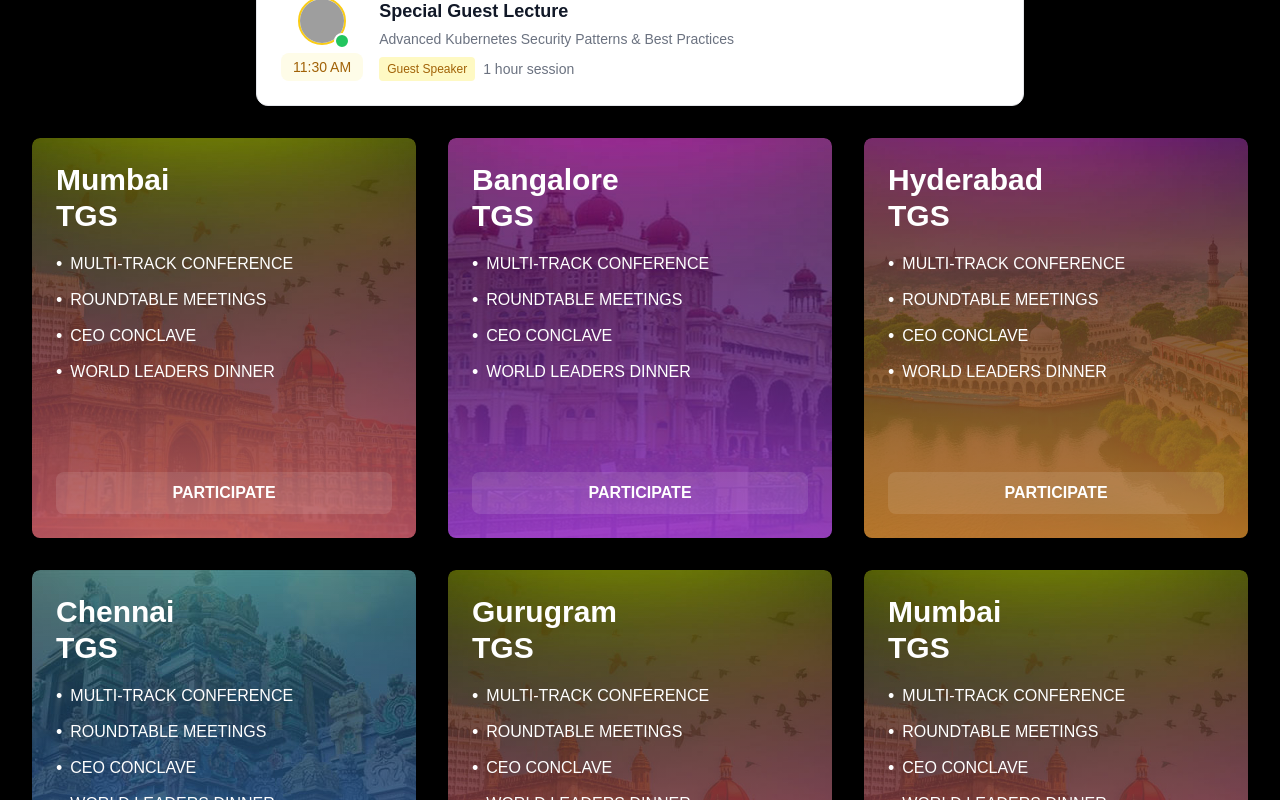
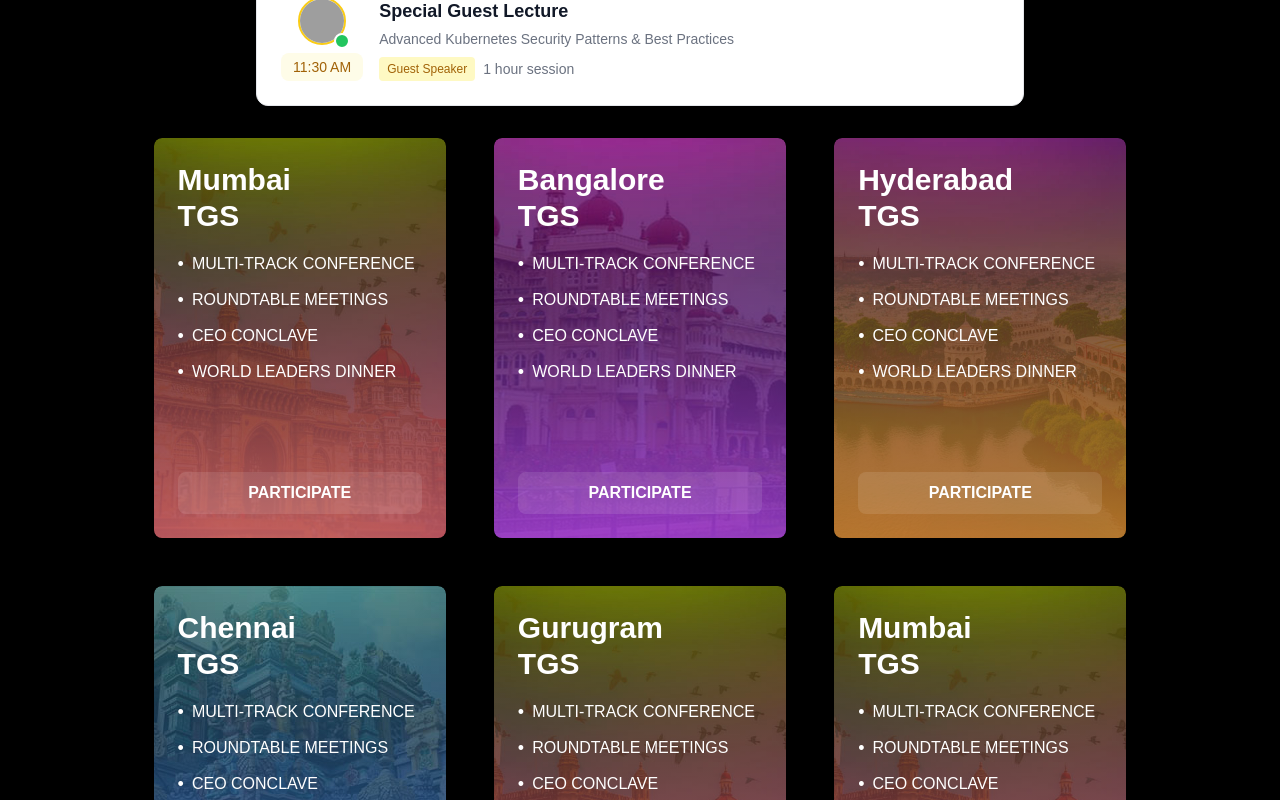
Before and after one commit to tony83033/TGS-CONFERENCE_FOLK_VERSION, a Next.js app: page / in a window 1280 px wide. Shown: the part 3180-3980 px from the top of the page. Built offline with nearby package versions, Linux system fonts and the light colour scheme; grey boxes are pictures that could not be loaded.

Commit message:
refactor:[change city card width]

```diff
--- a/src/components/customComponents/CityCards.tsx
+++ b/src/components/customComponents/CityCards.tsx
@@ -59,7 +59,7 @@
 
   return (
     <div className="p-8">
-      <div className="max-w-7xl mx-auto grid grid-cols-1 sm:grid-cols-2 lg:grid-cols-3 gap-8"> {/* Three cards per row */}
+      <div className="w-4/5 mx-auto grid grid-cols-1 sm:grid-cols-2 lg:grid-cols-3 gap-12"> {/* Three cards per row */}
         {cities.map((city, index) => (
           <div
             key={index}
```
